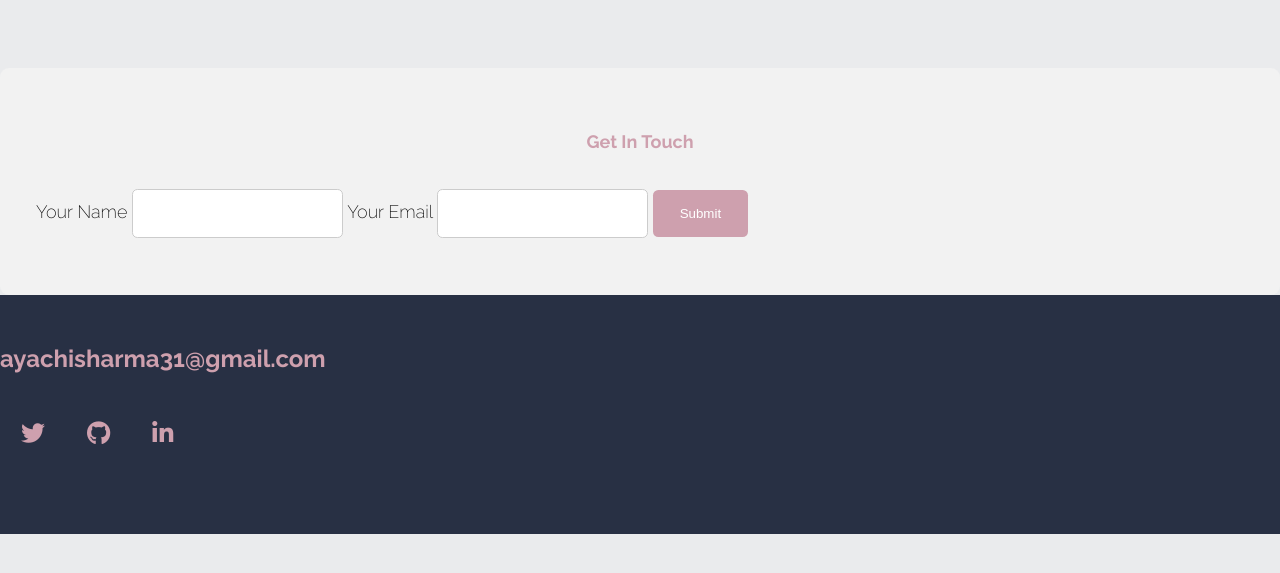
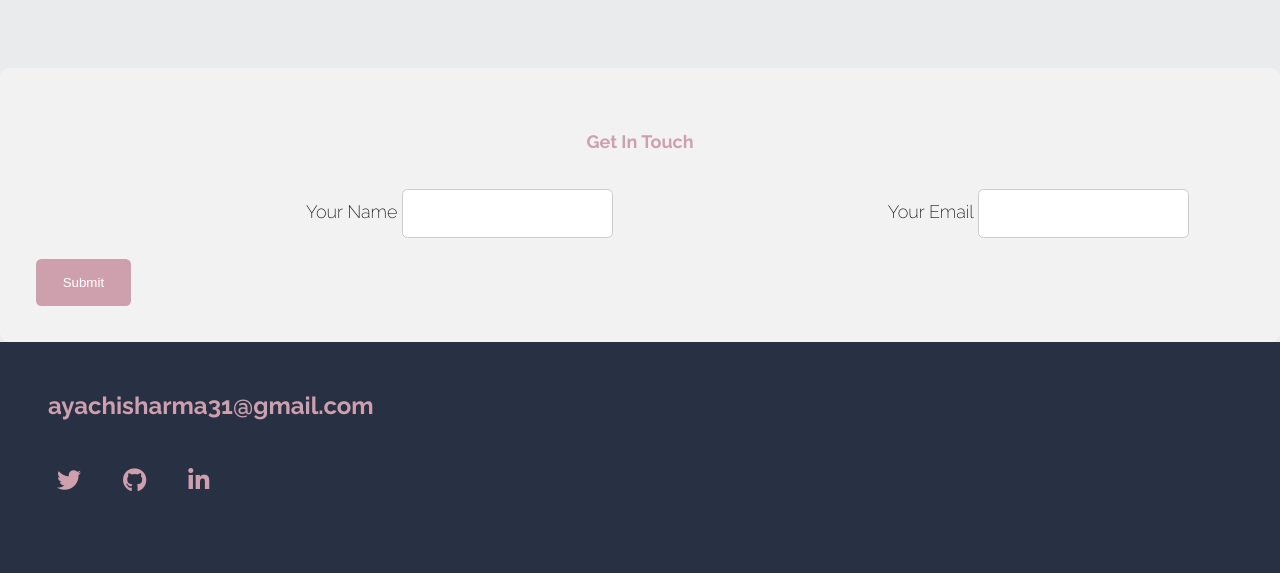
Before and after one commit to ayachish/portfolio-website, a plain HTML site: page index.html in a window 1280 px wide. Shown: the part 1728-2301 px from the top of the page. Before the commit the page ends 2262 px from the top, so only its background shows below. Drawn offline with Linux system fonts and the light colour scheme.

Commit message:
added margin-left to footer elements

```diff
--- a/css/style.css
+++ b/css/style.css
@@ -227,11 +227,15 @@ input[type=text], select, textarea {
     text-decoration: underline;
 }
 
+.footer__link {
+    margin-left: 2em;
+}
+
 .social-list {
     list-style: none;
     display: flex;
     justify-content: start;
-    margin: 2em 0;
+    margin: 2em 2em;
     padding: 0;
 }
 
@@ -288,3 +292,7 @@ header {
 
     margin: 0 auto;
 }
+
+.nameform {
+    margin-left: 15em;
+}
--- a/index.html
+++ b/index.html
@@ -83,7 +83,7 @@
             <label class="nameform" for="name">Your Name</label>
             <input type="text" id="fname" name="Your Name">
 
-            <label for="email">Your Email</label>
+            <label class="nameform" for="email">Your Email</label>
             <input type="text" id="email-id" name="_replyto">
 
             <input type="submit" value="Submit">
```
